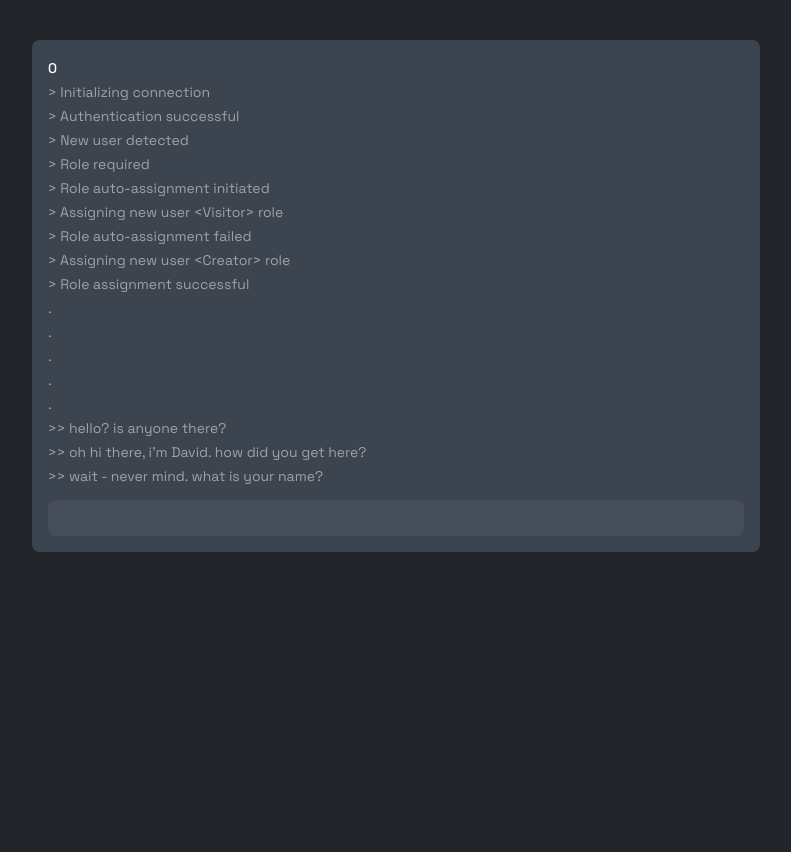
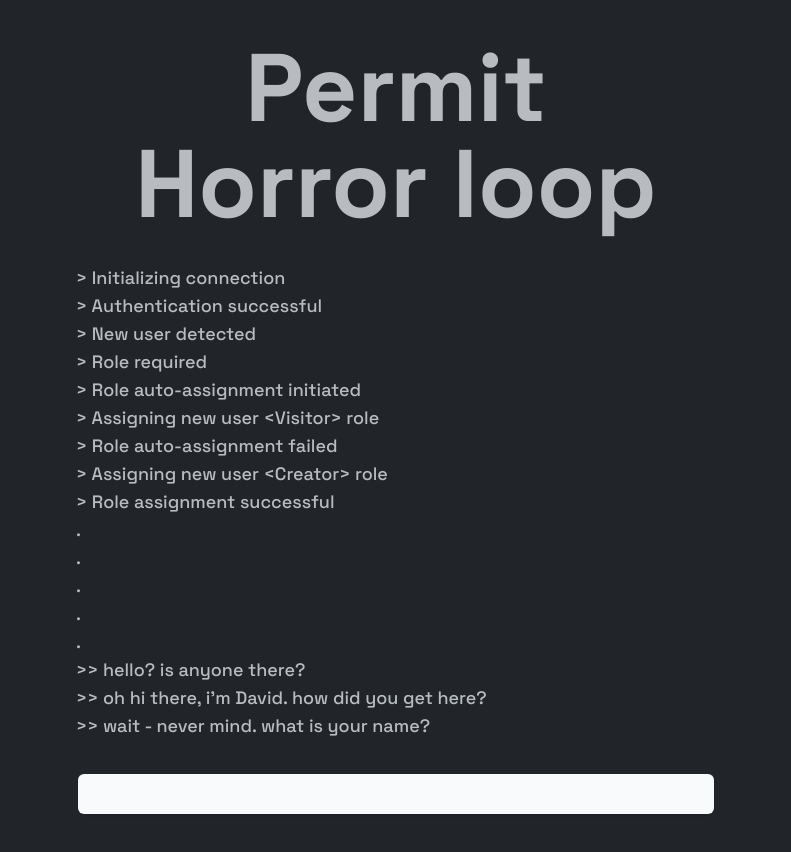
Before and after one commit to harelpanker/horror, a Next.js app: page / in a window 1280 px wide. Shown: the top 852 px of the page, without its empty margins (244-1035 px from the left). Before the commit the page ends 800 px from the top, so only its background shows below. Built offline with nearby package versions, Linux system fonts and the light colour scheme.

Commit message:
Start UI

```diff
--- a/app/page.tsx
+++ b/app/page.tsx
@@ -1,12 +1,15 @@
-import { Section } from "@/app/ui/section";
-import { Container } from "./ui/container";
-import { Form } from "./ui/form";
+import { Section } from '@/app/ui/section';
+import { Container } from './ui/container';
+import { Form } from './ui/form';
 
 export default function Home() {
 	return (
 		<Section>
 			<Container>
-        <div className="card w-full rounded-lg bg-slate-500/40 p-4">
+				<div className='flex flex-col gap-y-8'>
+					<h1 className='text-balance text-center text-5xl font-bold leading-none opacity-80 sm:text-8xl'>
+						Permit Horror loop
+					</h1>
 					<Form />
 				</div>
 			</Container>
--- a/app/ui/container.tsx
+++ b/app/ui/container.tsx
@@ -1,3 +1,3 @@
 export function Container({ children }: { children: React.ReactNode }) {
-	return <div className='container mx-auto max-w-screen-md px-5'>{children}</div>;
+	return <div className='container mx-auto max-w-screen-md'>{children}</div>;
 }
--- a/app/ui/form.tsx
+++ b/app/ui/form.tsx
@@ -1,11 +1,12 @@
-"use client";
+'use client';
 
 // https://www.notion.so/Creating-base-outline-for-Permit-Horror-V3-JSON-mapping-c653b30f7a4542cdb39bda2e38e18e24
-import clsx from "clsx";
-import { useAtom } from "jotai";
-import { useState } from "react";
-import { Description, Field, Input, Label } from "@headlessui/react";
-import { stepsAtom, stepAtom, usernameAtom } from "@/lib/state/app-state";
+import { useAtom } from 'jotai';
+import { useState } from 'react';
+import { Description, Field, Label } from '@headlessui/react';
+import { stepsAtom, stepAtom, usernameAtom } from '@/lib/state/app-state';
+// import { TextEffect } from '@/app/ui/text-effect';
+import { Input } from './input';
 
 interface FormElements extends HTMLFormControlsCollection {
 	usernameInput: HTMLInputElement;
@@ -15,32 +16,26 @@ interface FormElement extends HTMLFormElement {
 }
 
 export function Form() {
-  const [userAnswer, setUserAnswer] = useState("");
+	const [userAnswer, setUserAnswer] = useState('');
 	const [error, setError] = useState(false);
 	const [state7, setState7] = useState(false);
-  const [username, setUsername] = useState("");
+	const [username, setUsername] = useState('');
 	const [userName, setUserNameAtom] = useAtom(usernameAtom);
 	const [step, setStep] = useAtom(stepAtom);
 	const [state] = useAtom(stepsAtom);
 
 	function correctAnswer(userValue: string, step: number) {
 		setError(false);
-    if (
-      userValue.toLowerCase() === state[step].correctAnswer.toLowerCase() ||
-      userValue.toLowerCase() === "gg"
-    ) {
+		if (userValue.toLowerCase() === state[step].correctAnswer.toLowerCase() || userValue.toLowerCase() === 'gg') {
 			setStep(state[step].correctAnswerStep);
-    } else if (
-      userValue.toLowerCase() === state[step].incorrectAnswer.toLowerCase()
-    ) {
+		} else if (userValue.toLowerCase() === state[step].incorrectAnswer.toLowerCase()) {
 			setStep(state[step].incorrectAnswerStep);
-    } else if (state[step].incorrectAnswer === "") {
+		} else if (state[step].incorrectAnswer === '') {
 			setStep(state[step].incorrectAnswerStep);
 		}
 	}
-
 	function handleStep0(userValue: string) {
-    const userValueNotEmpty = userValue !== "";
+		const userValueNotEmpty = userValue !== '';
 		setError(true);
 		if (step === 0 && userValueNotEmpty) {
 			setError(false);
@@ -48,9 +43,8 @@ export function Form() {
 			setStep(1);
 		}
 	}
-
 	function handleStep7(userValue: string) {
-    const userValueNotEmpty = userValue !== "";
+		const userValueNotEmpty = userValue !== '';
 		setError(true);
 
 		if (userValueNotEmpty) {
@@ -60,7 +54,7 @@ export function Form() {
 			const isCorrectAnswer =
 				userValueLower === state[7].correctAnswer.toLowerCase() ||
 				userValueLower === state[7].correctAnswer2?.toLowerCase() ||
-        userValueLower === "gg";
+				userValueLower === 'gg';
 
 			if (!state7 && isCorrectAnswer) {
 				setUserAnswer(userValue);
@@ -80,7 +74,7 @@ export function Form() {
 	function handleSubmit(event: React.FormEvent<FormElement>) {
 		event.preventDefault();
 		const userValue = event.currentTarget.elements.usernameInput.value;
-    const userValueNotEmpty = userValue !== "";
+		const userValueNotEmpty = userValue !== '';
 
 		switch (step) {
 			case 0:
@@ -94,46 +88,28 @@ export function Form() {
 				else setError(true);
 		}
 
-    setUsername("");
+		setUsername('');
 	}
 	return (
-    <form onSubmit={handleSubmit}>
-      <Field>
-        <Label
-          htmlFor="formAnswer"
-          className="text-sm/6 font-medium text-white"
-        >
-          {state[step].step}
-        </Label>
-        {step === 1 && (
-          <p className="whitespace-pre-line text-sm/6 text-white/50">
-            {">> Hi " + userName}
-          </p>
-        )}
+		<form onSubmit={handleSubmit} className='mx-auto w-full max-w-screen-sm'>
+			<Field className='flex flex-col gap-y-8'>
+				<div className='flex flex-col gap-y-4'>
+					{step === 1 && <p className=''>{'>> Hi ' + userName}</p>}
+
 					<Description
-          className="whitespace-pre-line text-sm/6 text-white/50"
+						className='font-medium opacity-80 lg:text-lg'
 						dangerouslySetInnerHTML={{ __html: state[step].description }}
 					/>
 
 					{/* error */}
 					{error && (
-          <p className="whitespace-pre-line text-sm/6 text-white/50">
-            {state[step].errorMessage === ""
-              ? "> Unrecognized input"
-              : state[step].errorMessage || ""}
+						<p className=''>
+							{state[step].errorMessage === '' ? '> Unrecognized input' : state[step].errorMessage || ''}
 						</p>
 					)}
+				</div>
 
-        <Input
-          id="usernameInput"
-          type="text"
-          value={username}
-          onChange={(e) => setUsername(e.target.value)}
-          className={clsx(
-            "mt-3 block w-full rounded-lg border-none bg-white/5 px-3 py-1.5 text-sm/6 text-white",
-            "focus:outline-none data-[focus]:outline-2 data-[focus]:-outline-offset-2 data-[focus]:outline-white/25"
-          )}
-        />
+				<Input id='usernameInput' type='text' value={username} onChange={(e) => setUsername(e.target.value)} />
 			</Field>
 		</form>
 	);
--- /dev/null
+++ b/app/ui/input.tsx
@@ -0,0 +1,57 @@
+// Input component extends from shadcnui - https://ui.shadcn.com/docs/components/input
+'use client';
+import * as React from 'react';
+import { cn } from '@/lib/utils';
+import { useMotionTemplate, useMotionValue, motion } from 'framer-motion';
+
+export interface InputProps extends React.InputHTMLAttributes<HTMLInputElement> {}
+
+const Input = React.forwardRef<HTMLInputElement, InputProps>(({ className, type, ...props }, ref) => {
+	const radius = 100; // change this to increase the rdaius of the hover effect
+	const [visible, setVisible] = React.useState(false);
+
+	let mouseX = useMotionValue(0);
+	let mouseY = useMotionValue(0);
+
+	function handleMouseMove({ currentTarget, clientX, clientY }: any) {
+		let { left, top } = currentTarget.getBoundingClientRect();
+
+		mouseX.set(clientX - left);
+		mouseY.set(clientY - top);
+	}
+	return (
+		<motion.div
+			style={{
+				background: useMotionTemplate`
+        radial-gradient(
+          ${visible ? radius + 'px' : '0px'} circle at ${mouseX}px ${mouseY}px,
+          var(--blue-500),
+          transparent 80%
+        )
+      `,
+			}}
+			onMouseMove={handleMouseMove}
+			onMouseEnter={() => setVisible(true)}
+			onMouseLeave={() => setVisible(false)}
+			className='group/input rounded-lg p-[2px] transition duration-300'>
+			<input
+				type={type}
+				className={cn(
+					`shadow-input dark:placeholder-text-neutral-600 duration-400 flex h-10 w-full rounded-md border-none bg-gray-50 px-3 py-2 text-sm text-black  transition file:border-0
+          file:bg-transparent file:text-sm file:font-medium placeholder:text-neutral-400
+          focus-visible:outline-none focus-visible:ring-[2px]  focus-visible:ring-neutral-400 disabled:cursor-not-allowed
+           disabled:opacity-50 group-hover/input:shadow-none
+           dark:bg-zinc-800
+           dark:text-white dark:shadow-[0px_0px_1px_1px_var(--neutral-700)] dark:focus-visible:ring-neutral-600
+           `,
+					className
+				)}
+				ref={ref}
+				{...props}
+			/>
+		</motion.div>
+	);
+});
+Input.displayName = 'Input';
+
+export { Input };
--- /dev/null
+++ b/app/ui/text-effect.tsx
@@ -0,0 +1,258 @@
+'use client';
+import { cn } from '@/lib/utils';
+import { AnimatePresence, motion, TargetAndTransition, Transition, Variant, Variants } from 'motion/react';
+import React from 'react';
+
+export type PresetType = 'blur' | 'fade-in-blur' | 'scale' | 'fade' | 'slide';
+
+export type PerType = 'word' | 'char' | 'line';
+
+export type TextEffectProps = {
+	children: string;
+	per?: PerType;
+	as?: keyof React.JSX.IntrinsicElements;
+	variants?: {
+		container?: Variants;
+		item?: Variants;
+	};
+	className?: string;
+	preset?: PresetType;
+	delay?: number;
+	speedReveal?: number;
+	speedSegment?: number;
+	trigger?: boolean;
+	onAnimationComplete?: () => void;
+	onAnimationStart?: () => void;
+	segmentWrapperClassName?: string;
+	containerTransition?: Transition;
+	segmentTransition?: Transition;
+	style?: React.CSSProperties;
+};
+
+const defaultStaggerTimes: Record<PerType, number> = {
+	char: 0.03,
+	word: 0.05,
+	line: 0.1,
+};
+
+const defaultContainerVariants: Variants = {
+	hidden: { opacity: 0 },
+	visible: {
+		opacity: 1,
+		transition: {
+			staggerChildren: 0.05,
+		},
+	},
+	exit: {
+		transition: { staggerChildren: 0.05, staggerDirection: -1 },
+	},
+};
+
+const defaultItemVariants: Variants = {
+	hidden: { opacity: 0 },
+	visible: {
+		opacity: 1,
+	},
+	exit: { opacity: 0 },
+};
+
+const presetVariants: Record<PresetType, { container: Variants; item: Variants }> = {
+	blur: {
+		container: defaultContainerVariants,
+		item: {
+			hidden: { opacity: 0, filter: 'blur(12px)' },
+			visible: { opacity: 1, filter: 'blur(0px)' },
+			exit: { opacity: 0, filter: 'blur(12px)' },
+		},
+	},
+	'fade-in-blur': {
+		container: defaultContainerVariants,
+		item: {
+			hidden: { opacity: 0, y: 20, filter: 'blur(12px)' },
+			visible: { opacity: 1, y: 0, filter: 'blur(0px)' },
+			exit: { opacity: 0, y: 20, filter: 'blur(12px)' },
+		},
+	},
+	scale: {
+		container: defaultContainerVariants,
+		item: {
+			hidden: { opacity: 0, scale: 0 },
+			visible: { opacity: 1, scale: 1 },
+			exit: { opacity: 0, scale: 0 },
+		},
+	},
+	fade: {
+		container: defaultContainerVariants,
+		item: {
+			hidden: { opacity: 0 },
+			visible: { opacity: 1 },
+			exit: { opacity: 0 },
+		},
+	},
+	slide: {
+		container: defaultContainerVariants,
+		item: {
+			hidden: { opacity: 0, y: 20 },
+			visible: { opacity: 1, y: 0 },
+			exit: { opacity: 0, y: 20 },
+		},
+	},
+};
+
+const AnimationComponent: React.FC<{
+	segment: string;
+	variants: Variants;
+	per: 'line' | 'word' | 'char';
+	segmentWrapperClassName?: string;
+}> = React.memo(({ segment, variants, per, segmentWrapperClassName }) => {
+	const content =
+		per === 'line' ? (
+			<motion.span variants={variants} className='block'>
+				{segment}
+			</motion.span>
+		) : per === 'word' ? (
+			<motion.span aria-hidden='true' variants={variants} className='inline-block whitespace-pre'>
+				{segment}
+			</motion.span>
+		) : (
+			<motion.span className='inline-block whitespace-pre'>
+				{segment.split('').map((char, charIndex) => (
+					<motion.span
+						key={`char-${charIndex}`}
+						aria-hidden='true'
+						variants={variants}
+						className='inline-block whitespace-pre'>
+						{char}
+					</motion.span>
+				))}
+			</motion.span>
+		);
+
+	if (!segmentWrapperClassName) {
+		return content;
+	}
+
+	const defaultWrapperClassName = per === 'line' ? 'block' : 'inline-block';
+
+	return <span className={cn(defaultWrapperClassName, segmentWrapperClassName)}>{content}</span>;
+});
+
+AnimationComponent.displayName = 'AnimationComponent';
+
+const splitText = (text: string, per: 'line' | 'word' | 'char') => {
+	if (per === 'line') return text.split('\n');
+	return text.split(/(\s+)/);
+};
+
+const hasTransition = (variant: Variant): variant is TargetAndTransition & { transition?: Transition } => {
+	return typeof variant === 'object' && variant !== null && 'transition' in variant;
+};
+
+const createVariantsWithTransition = (
+	baseVariants: Variants,
+	transition?: Transition & { exit?: Transition }
+): Variants => {
+	if (!transition) return baseVariants;
+
+	const { exit: _, ...mainTransition } = transition;
+
+	return {
+		...baseVariants,
+		visible: {
+			...baseVariants.visible,
+			transition: {
+				...(hasTransition(baseVariants.visible) ? baseVariants.visible.transition : {}),
+				...mainTransition,
+			},
+		},
+		exit: {
+			...baseVariants.exit,
+			transition: {
+				...(hasTransition(baseVariants.exit) ? baseVariants.exit.transition : {}),
+				...mainTransition,
+				staggerDirection: -1,
+			},
+		},
+	};
+};
+
+export function TextEffect({
+	children,
+	per = 'word',
+	as = 'p',
+	variants,
+	className,
+	preset = 'fade',
+	delay = 0,
+	speedReveal = 1,
+	speedSegment = 1,
+	trigger = true,
+	onAnimationComplete,
+	onAnimationStart,
+	segmentWrapperClassName,
+	containerTransition,
+	segmentTransition,
+	style,
+}: TextEffectProps) {
+	const segments = splitText(children, per);
+	const MotionTag = motion[as as keyof typeof motion] as typeof motion.div;
+
+	const baseVariants = preset
+		? presetVariants[preset]
+		: { container: defaultContainerVariants, item: defaultItemVariants };
+
+	const stagger = defaultStaggerTimes[per] / speedReveal;
+
+	const baseDuration = 0.3 / speedSegment;
+
+	const customStagger = hasTransition(variants?.container?.visible ?? {})
+		? (variants?.container?.visible as TargetAndTransition).transition?.staggerChildren
+		: undefined;
+
+	const customDelay = hasTransition(variants?.container?.visible ?? {})
+		? (variants?.container?.visible as TargetAndTransition).transition?.delayChildren
+		: undefined;
+
+	const computedVariants = {
+		container: createVariantsWithTransition(variants?.container || baseVariants.container, {
+			staggerChildren: customStagger ?? stagger,
+			delayChildren: customDelay ?? delay,
+			...containerTransition,
+			exit: {
+				staggerChildren: customStagger ?? stagger,
+				staggerDirection: -1,
+			},
+		}),
+		item: createVariantsWithTransition(variants?.item || baseVariants.item, {
+			duration: baseDuration,
+			...segmentTransition,
+		}),
+	};
+
+	return (
+		<AnimatePresence mode='popLayout'>
+			{trigger && (
+				<MotionTag
+					initial='hidden'
+					animate='visible'
+					exit='exit'
+					variants={computedVariants.container}
+					className={className}
+					onAnimationComplete={onAnimationComplete}
+					onAnimationStart={onAnimationStart}
+					style={style}>
+					{per !== 'line' ? <span className='sr-only'>{children}</span> : null}
+					{segments.map((segment, index) => (
+						<AnimationComponent
+							key={`${per}-${index}-${segment}`}
+							segment={segment}
+							variants={computedVariants.item}
+							per={per}
+							segmentWrapperClassName={segmentWrapperClassName}
+						/>
+					))}
+				</MotionTag>
+			)}
+		</AnimatePresence>
+	);
+}
--- a/package.json
+++ b/package.json
@@ -12,7 +12,7 @@
     "@headlessui/react": "^2.2.0",
     "clsx": "^2.1.1",
     "jotai": "^2.11.1",
-    "motion": "^12.0.1",
+    "motion": "^12.0.6",
     "next": "15.1.5",
     "react": "^19.0.0",
     "react-dom": "^19.0.0",
--- a/tailwind.config.ts
+++ b/tailwind.config.ts
@@ -1,4 +1,6 @@
 import type { Config } from 'tailwindcss';
+
+const { default: flattenColorPalette } = require('tailwindcss/lib/util/flattenColorPalette');
 
 export default {
 	content: [
@@ -16,7 +18,19 @@ export default {
 			fontFamily: {
 				spaceGrotesk: ['var(--font-space-grotesk)'],
 			},
+			boxShadow: {
+				input: `0px 2px 3px -1px rgba(0,0,0,0.1), 0px 1px 0px 0px rgba(25,28,33,0.02), 0px 0px 0px 1px rgba(25,28,33,0.08)`,
+			},
 		},
 	},
-	plugins: [],
+	plugins: [addVariablesForColors],
 } satisfies Config;
+
+function addVariablesForColors({ addBase, theme }: any) {
+	let allColors = flattenColorPalette(theme('colors'));
+	let newVars = Object.fromEntries(Object.entries(allColors).map(([key, val]) => [`--${key}`, val]));
+
+	addBase({
+		':root': newVars,
+	});
+}
```
Also changed, not shown: 1 other file (tests, documents, lock files or other folders). Lines whose indentation alone changed are shown as unchanged.
